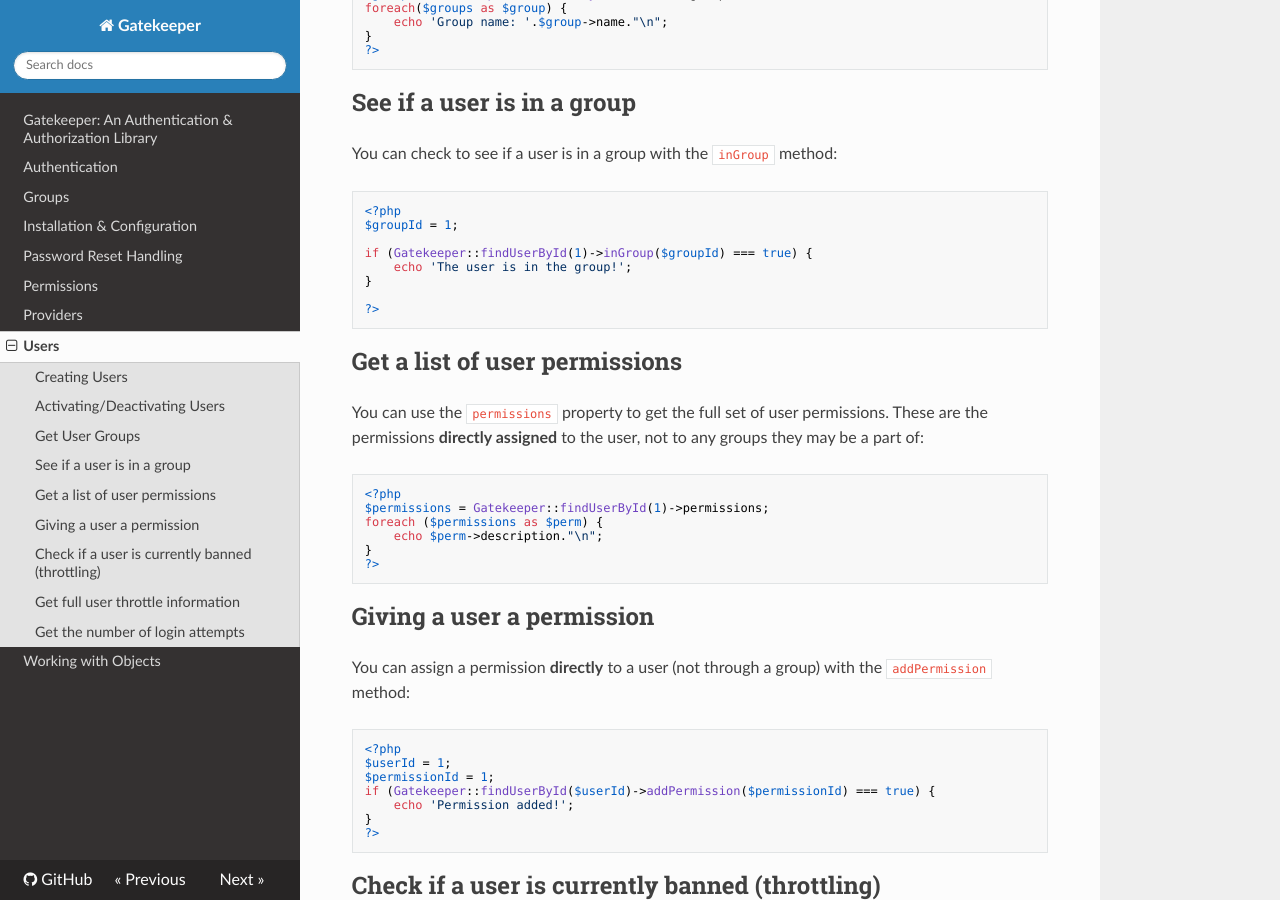
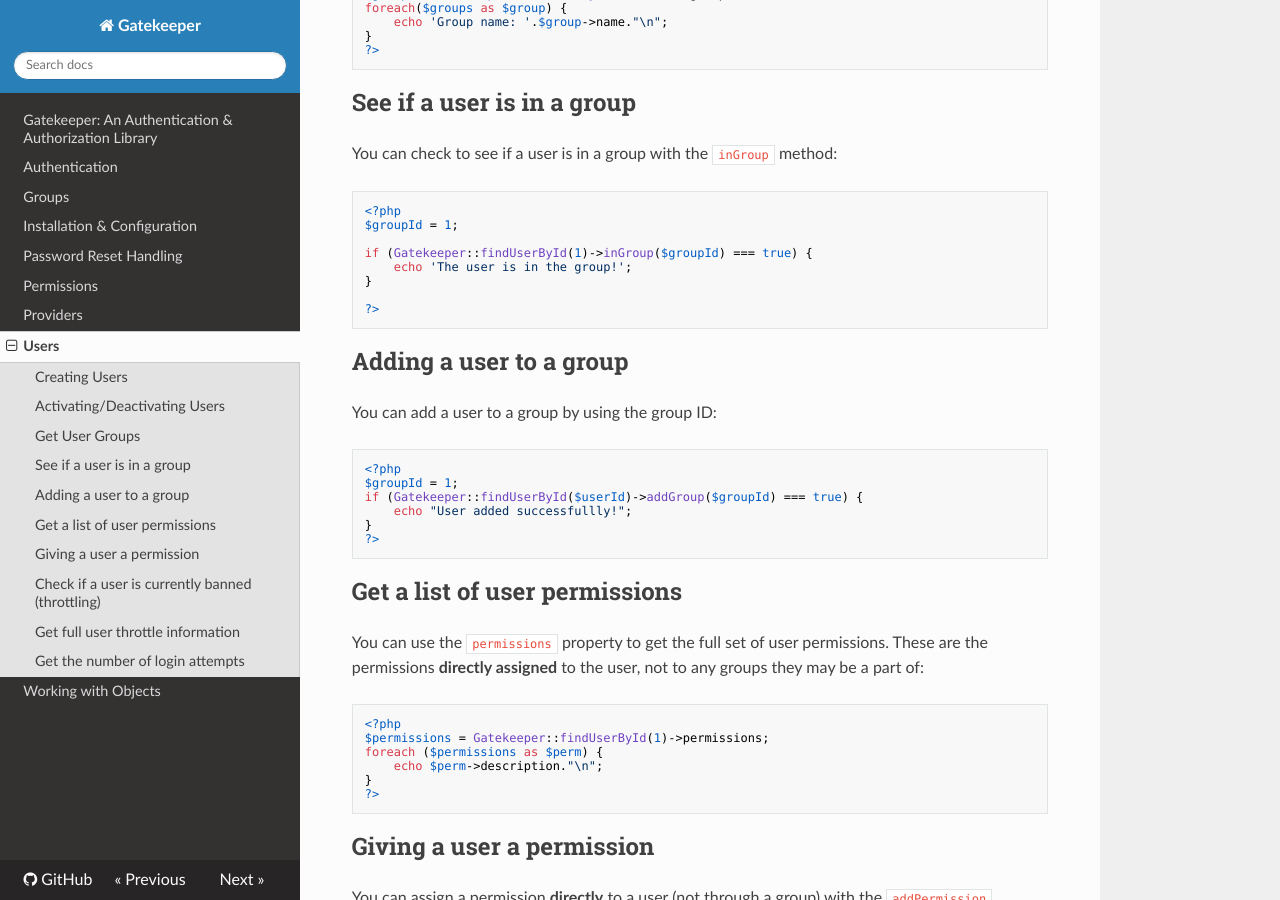
Before and after one commit to psecio/gatekeeper, an MkDocs documentation site: the page built from docs/users.md, in a window 1280 px wide and 900 px high, scrolled down 1594 px. Built offline with MkDocs 1.6.1, drawn with Linux system fonts in a browser that asks for light colours; nearby versions of some CDN libraries.

Commit message:
adding note about adding users to groups

````diff
--- a/docs/users.md
+++ b/docs/users.md
@@ -90,6 +90,19 @@ if (Gatekeeper::findUserById(1)->inGroup($groupId) === true) {
 ?>
 ```
 
+## Adding a user to a group
+
+You can add a user to a group by using the group ID:
+
+```php
+<?php
+$groupId = 1;
+if (Gatekeeper::findUserById($userId)->addGroup($groupId) === true) {
+    echo "User added successfullly!";
+}
+?>
+```
+
 ## Get a list of user permissions
 
 You can use the `permissions` property to get the full set of user permissions. These are the permissions **directly assigned** to the user, not to any groups they may be a part of:
````
